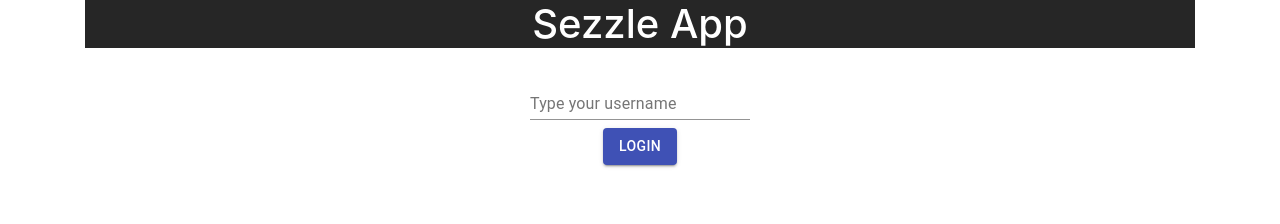
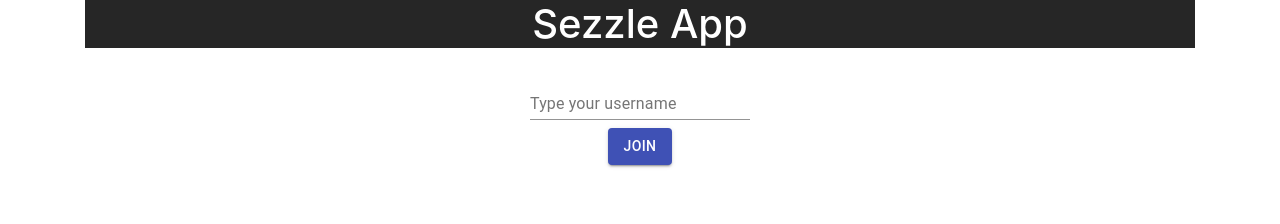
Before and after one commit to lesjuz/SezzleCalculator-client, a React (Create React App) app: page / in a window 1280 px wide. Shown: the top 224 px of the page. Built offline with nearby package versions, Linux system fonts and the light colour scheme.

Commit message:
modify README file

```diff
--- a/src/components/Button/ButtonComponent.js
+++ b/src/components/Button/ButtonComponent.js
@@ -3,9 +3,7 @@
 import "./Button.css";
 
 class ButtonComponent extends Component {
-    isOperator = val => {
-        return !isNaN(val) || val === '.' || val === '=';
-    };
+
     render() {
         return (
             <div>
--- a/src/components/LoginForm/LoginForm.js
+++ b/src/components/LoginForm/LoginForm.js
@@ -26,7 +26,7 @@
             />
             <br />
             <Button variant="contained" color="primary" onClick={handleSubmit} >
-                Login
+                Join
              </Button>
 
         </div>
--- a/src/services/chatapi.js
+++ b/src/services/chatapi.js
@@ -7,7 +7,7 @@
 
 const chatAPI = {
     getMessages: () => {
-        console.log('Calling get messages from API');
+
         return api.get(`/chat/getPrevious`);
     },
 
```
Also changed, not shown: 1 other file (tests, documents, lock files or other folders).
